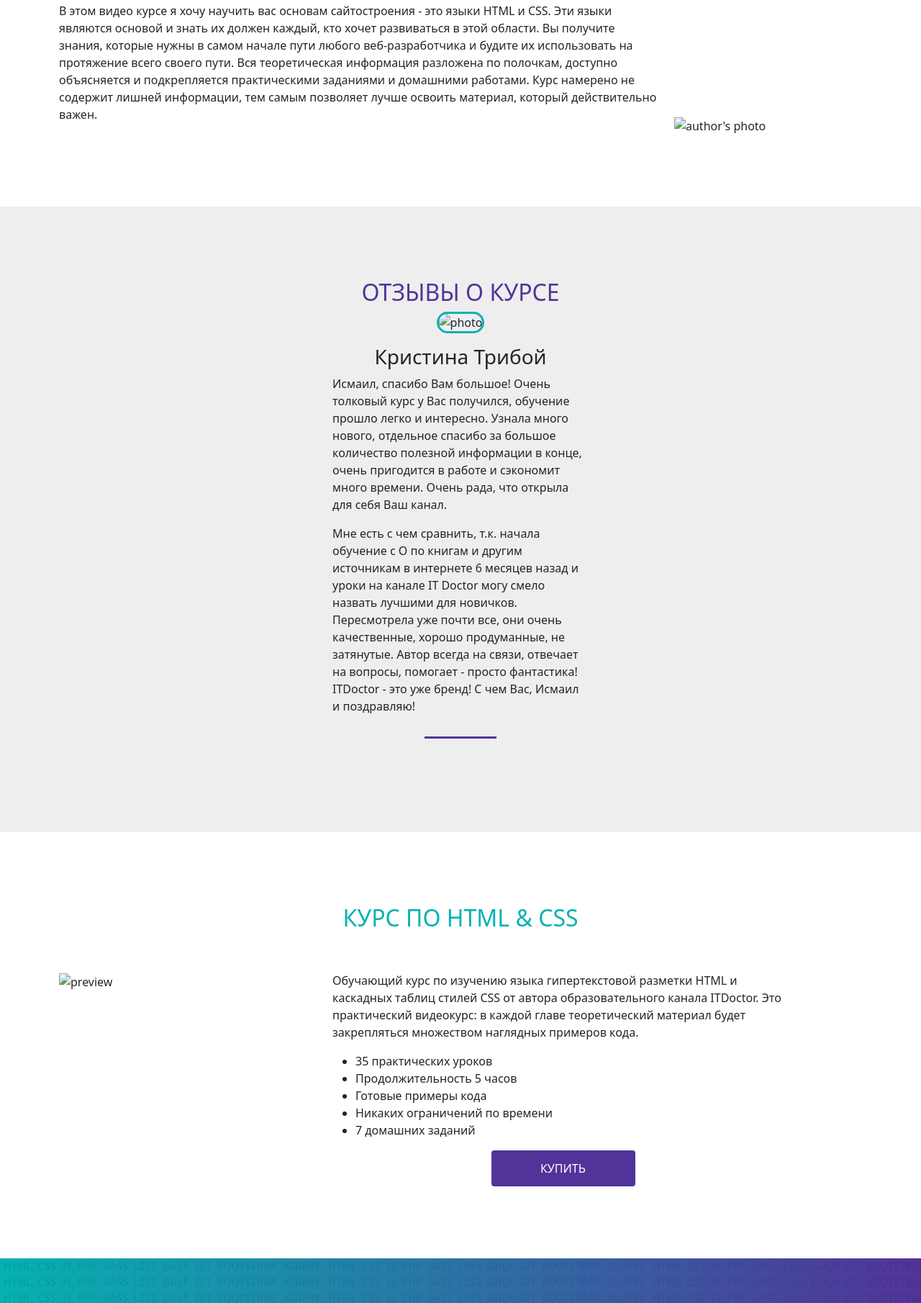
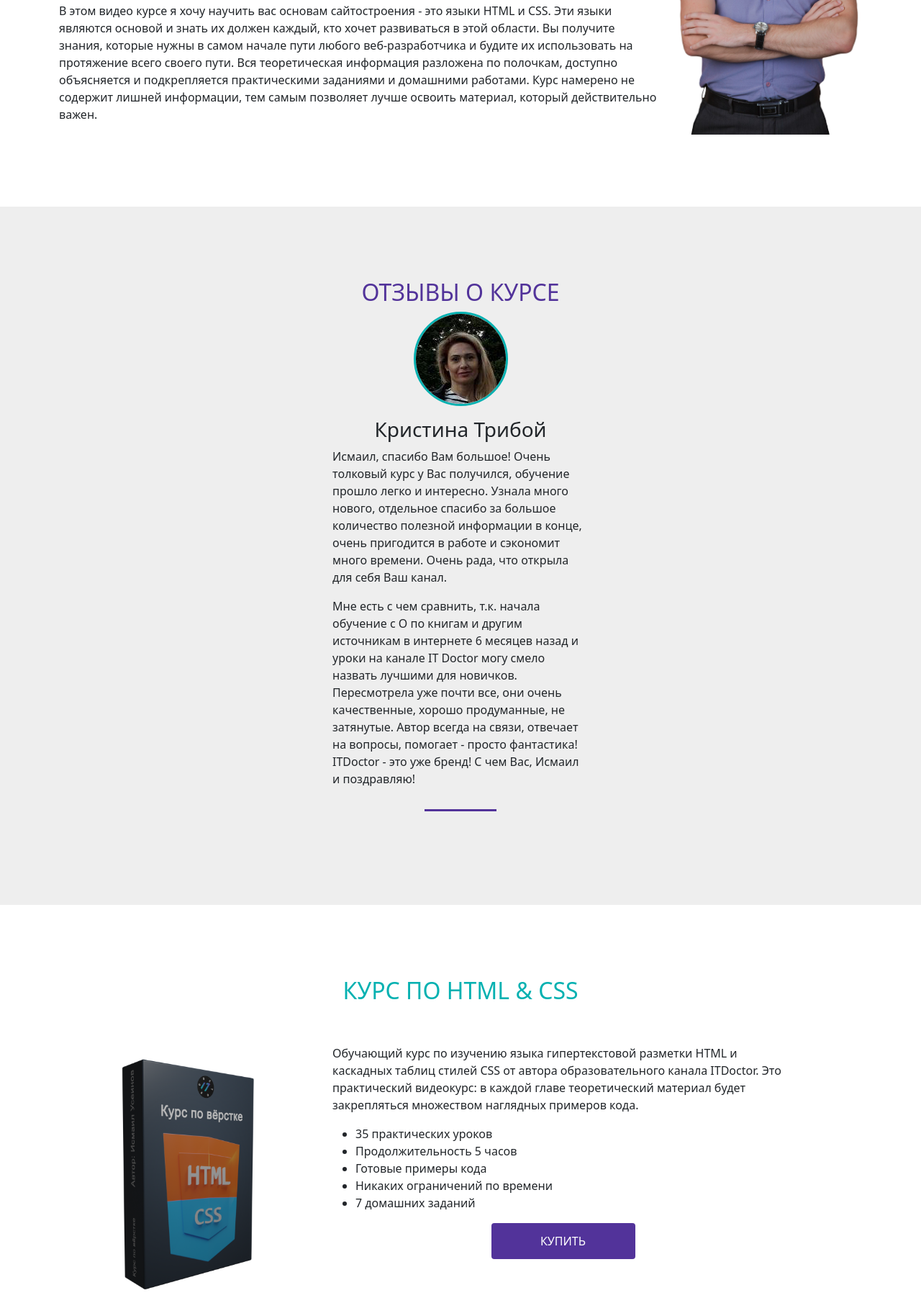
Before and after one commit to Nick-73/course-add, a plain HTML site: page index.html in a window 1280 px wide. Shown: the part 3202-5012 px from the top of the page at 72% size. Drawn offline with nearby package versions, Linux system fonts and the light colour scheme; files whose address does not match are found by name.

Commit message:
Add files via upload

```diff
--- a/index.html
+++ b/index.html
@@ -466,7 +466,7 @@
             </p>
           </div>
           <div class="col-3 flex-end">
-            <img src="img/author.png" alt="author's photo" class="img-fluid">
+            <img src="author.png" alt="author's photo" class="img-fluid">
           </div>
         </div>
       </div>
@@ -481,7 +481,7 @@
         </div>
         <div class="row">
           <div class="col-12">
-            <p class="text-center"><img src="img/people.jpg" alt="photo"></p>
+            <p class="text-center"><img src="people.jpg" alt="photo"></p>
           </div>
         </div>
         <div class="row justify-content-center">
@@ -520,7 +520,7 @@
         </div>
         <div class="row textimg">
           <div class="col-4">
-            <img src="img/preview.png" alt="preview">
+            <img src="preview.png" alt="preview">
           </div>
 
           <div class="col-7">
@@ -632,6 +632,6 @@
       </div>
     </div>
 
-    <script src="js/bootstrap.bundle.min.js"></script>
+    <script src="bootstrap.bundle.min.js"></script>
   </body>
 </html>
```
